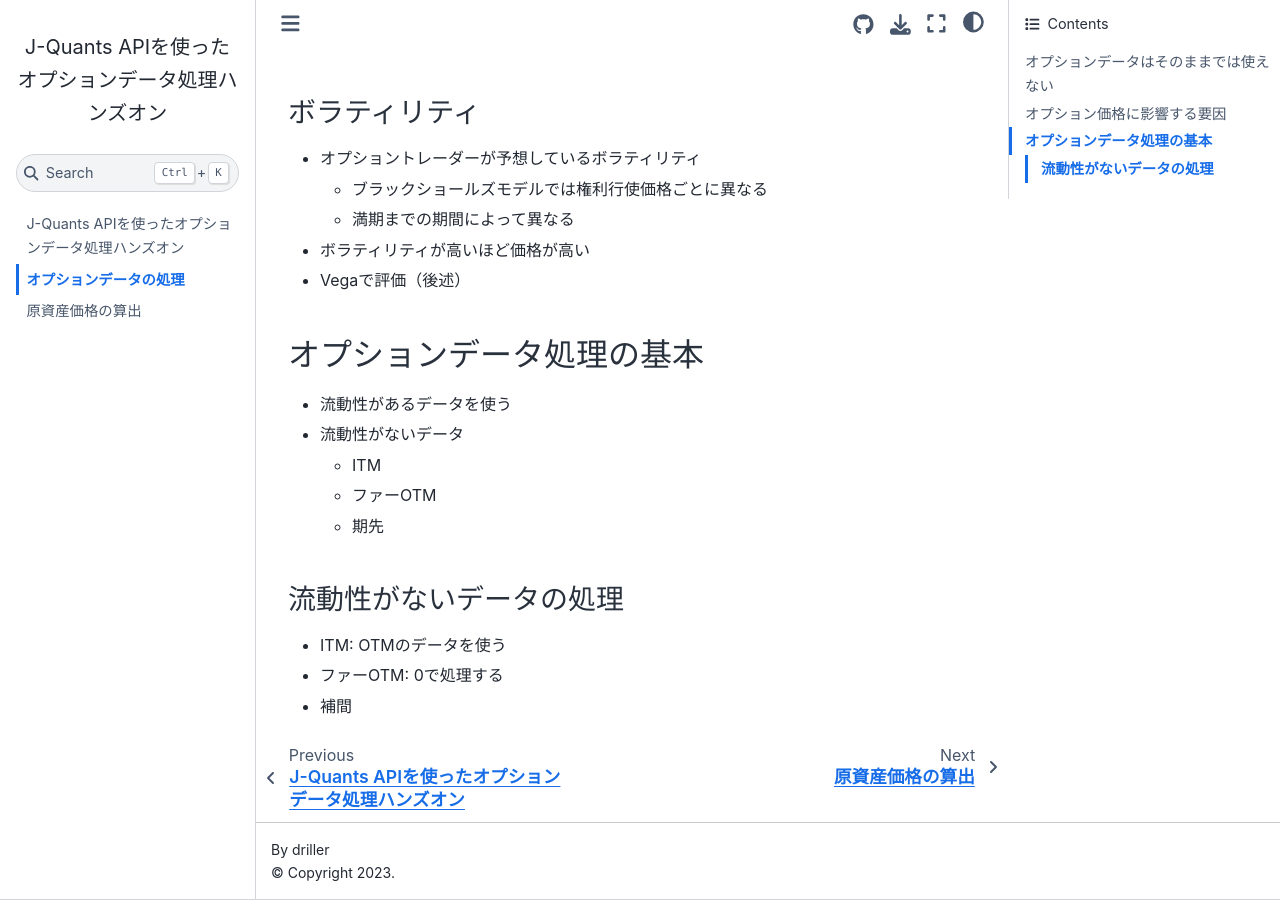
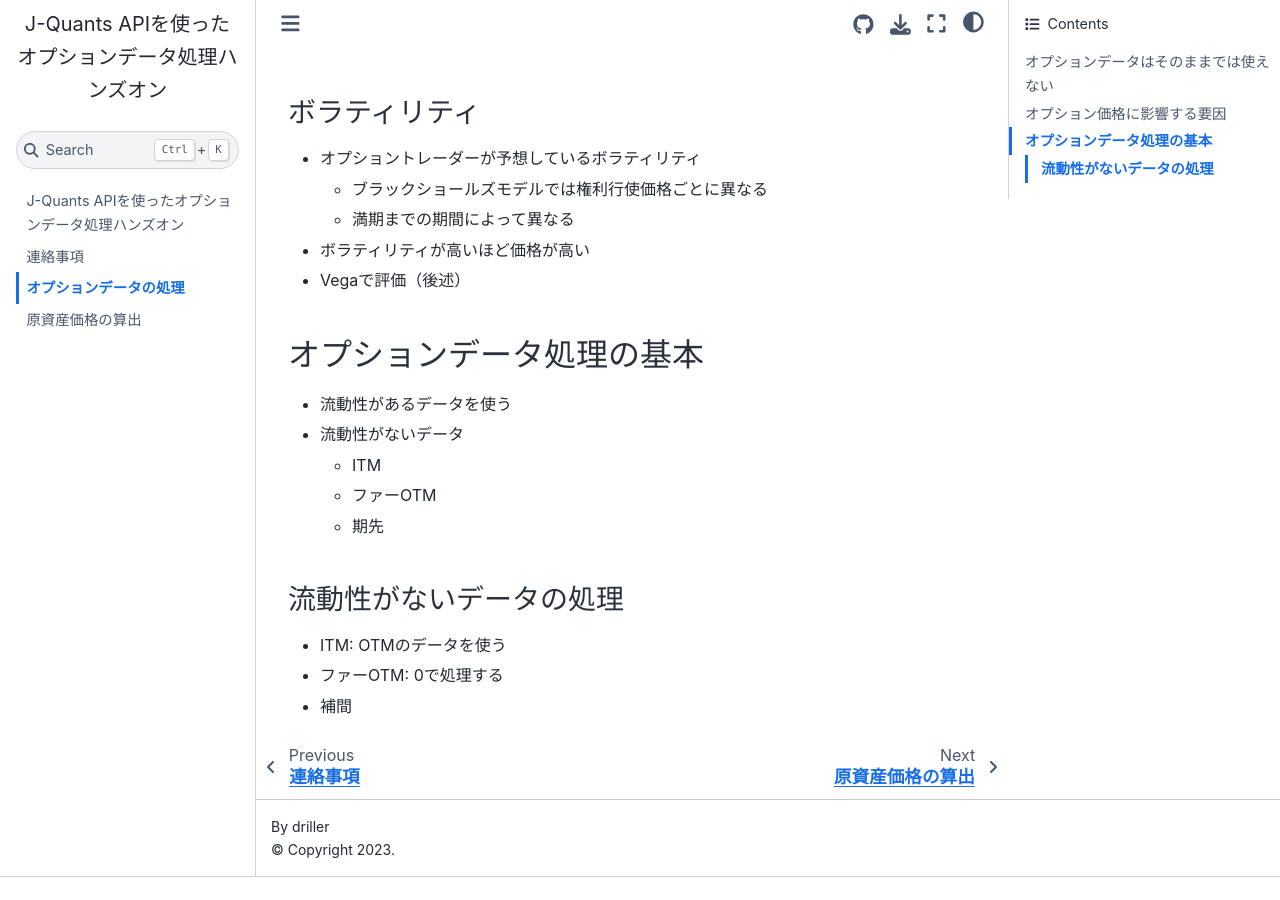
Before and after one commit to fin-py/option-data-hands-on, a Jupyter Book: the page built from docs/about-option-data.md, in a window 1280 px wide and 900 px high, scrolled down 901 px. Built offline with Jupyter Book 1.0.4 settings and Sphinx 7.4.7 and the Sphinx Book theme 1.1.4, drawn with Linux system fonts in a browser that asks for light colours; pages that are not in the unit, such as notebooks, are missing from menus; comment, search, counter and statistics services are not loaded; after the commit the page ends 1778 px from its top, so only the background shows below that; some of the changed lines change nothing that is shown.

Commit message:
information

```diff
--- a/docs/_toc.yml
+++ b/docs/_toc.yml
@@ -4,6 +4,7 @@
 format: jb-book
 root: title
 chapters:
+- file: information
 - file: about-option-data
 - file: jquants-derivatives
 - file: underlying-price
--- /dev/null
+++ b/docs/information.md
@@ -0,0 +1,27 @@
+# 連絡事項
+
+- 出席登録に入力をお願いします
+    - https://fin-py.connpass.com/event/297060/
+- イベント中の質問は音声・チャットどちらでもOKです
+    - 発言時以外はミュートでお願いします
+- イベント後の質問やご要望などはfin-pyのSlack `#derivatives`` までお願いします
+    - Slackのリンクは [connpass](https://fin-py.connpass.com/event/297060/) の「参加者への情報」に記載しています
+- イベント中のアンケートにご協力お願いします
+- イベント中はなんらかのリアクションをいただけると励みになります
+    - 質問
+    - 感想、コメント
+    - リアクションボタン
+
+## 今後のイベント
+
+### fin-pyもくもく会 #73
+
+![fin-pyもくもく会](./images/mokumoku.png)
+
+https://fin-py.connpass.com/event/298210/
+
+### 位置情報の基礎と実践的ハンズオン
+
+![位置情報の基礎と実践的ハンズオン](./images/geo.png)
+
+https://fin-py.connpass.com/event/298638/
```
Also changed, not shown: docs/images/geo.png (added), docs/images/mokumoku.png (added).
